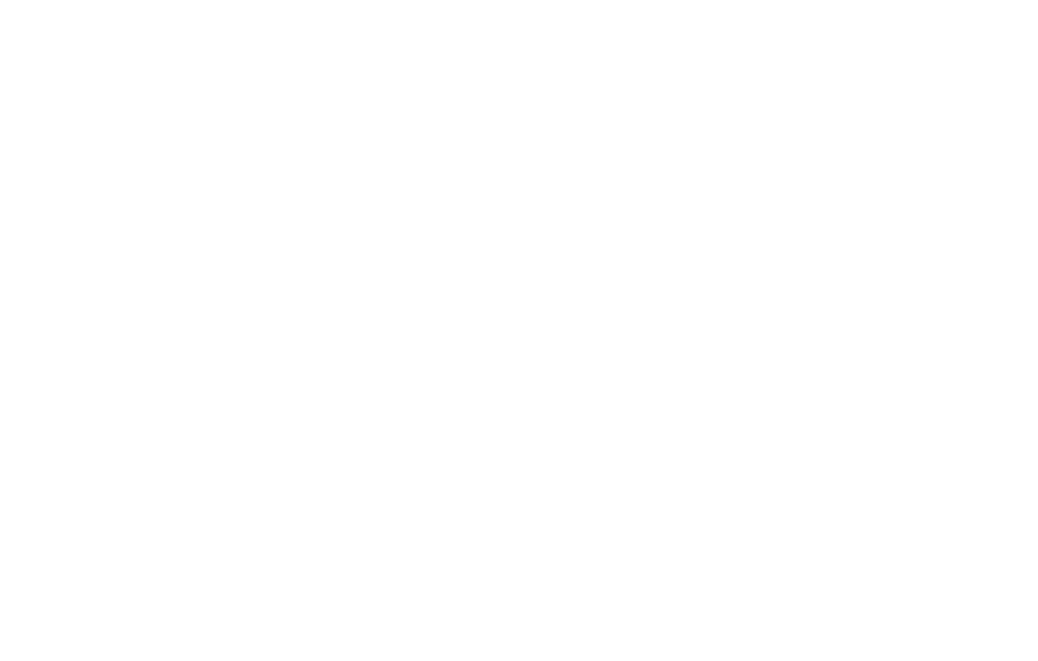
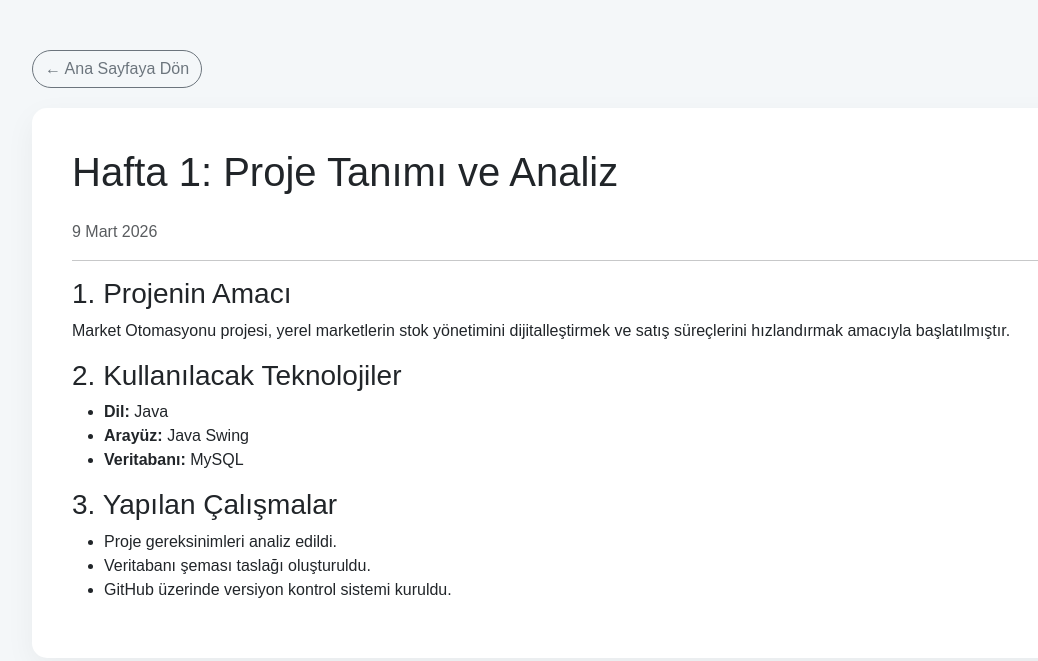
Before and after one commit to cerendr23-ops/market_otomasyonu, a plain HTML site: page raporlar/hafta1.html in a window 1280 px wide. Shown: the whole page, without its empty margins (50-1088 px from the left). Drawn offline with nearby package versions, Linux system fonts and the light colour scheme.

Commit message:
Update hafta1.html

```diff
--- a/raporlar/hafta1.html
+++ b/raporlar/hafta1.html
@@ -1,10 +1,44 @@
-<!-- wp:template-part {"slug":"header","area":"header","tagName":"header"} /-->
+<!DOCTYPE html>
+<html lang="tr">
+<head>
+    <meta charset="UTF-8">
+    <meta name="viewport" content="width=device-width, initial-scale=1.0">
+    <title>Hafta 1: Proje Tanımı | Market Otomasyonu</title>
+    <link href="https://cdn.jsdelivr.net/npm/bootstrap@5.3.0/dist/css/bootstrap.min.css" rel="stylesheet">
+    <style>
+        body { background-color: #f4f7f9; font-family: 'Poppins', sans-serif; padding-top: 50px; }
+        .report-card { background: white; border-radius: 15px; padding: 40px; box-shadow: 0 10px 30px rgba(0,0,0,0.05); }
+        .btn-back { border-radius: 25px; margin-bottom: 20px; }
+    </style>
+</head>
+<body>
 
-<!-- wp:group {"tagName":"main","align":"full","layout":{"type":"constrained"}} -->
-<main class="wp-block-group alignfull">
-	<!-- wp:pattern {"slug":"twentytwentyfour/hidden-posts-heading"} /-->
-	<!-- wp:pattern {"slug":"twentytwentyfour/posts-3-col"} /-->
-</main>
-<!-- /wp:group -->
+<div class="container">
+    <a href="../index.html" class="btn btn-outline-secondary btn-back">← Ana Sayfaya Dön</a>
 
-<!-- wp:template-part {"slug":"footer","area":"footer","tagName":"footer"} /-->
+    <div class="report-card">
+        <h1 class="mb-4">Hafta 1: Proje Tanımı ve Analiz</h1>
+        <p class="text-muted">9 Mart 2026</p>
+        <hr>
+
+        <h3>1. Projenin Amacı</h3>
+        <p>Market Otomasyonu projesi, yerel marketlerin stok yönetimini dijitalleştirmek ve satış süreçlerini hızlandırmak amacıyla başlatılmıştır.</p>
+
+        <h3>2. Kullanılacak Teknolojiler</h3>
+        <ul>
+            <li><strong>Dil:</strong> Java</li>
+            <li><strong>Arayüz:</strong> Java Swing</li>
+            <li><strong>Veritabanı:</strong> MySQL</li>
+        </ul>
+
+        <h3>3. Yapılan Çalışmalar</h3>
+        <ul>
+            <li>Proje gereksinimleri analiz edildi.</li>
+            <li>Veritabanı şeması taslağı oluşturuldu.</li>
+            <li>GitHub üzerinde versiyon kontrol sistemi kuruldu.</li>
+        </ul>
+    </div>
+</div>
+
+</body>
+</html>
```
